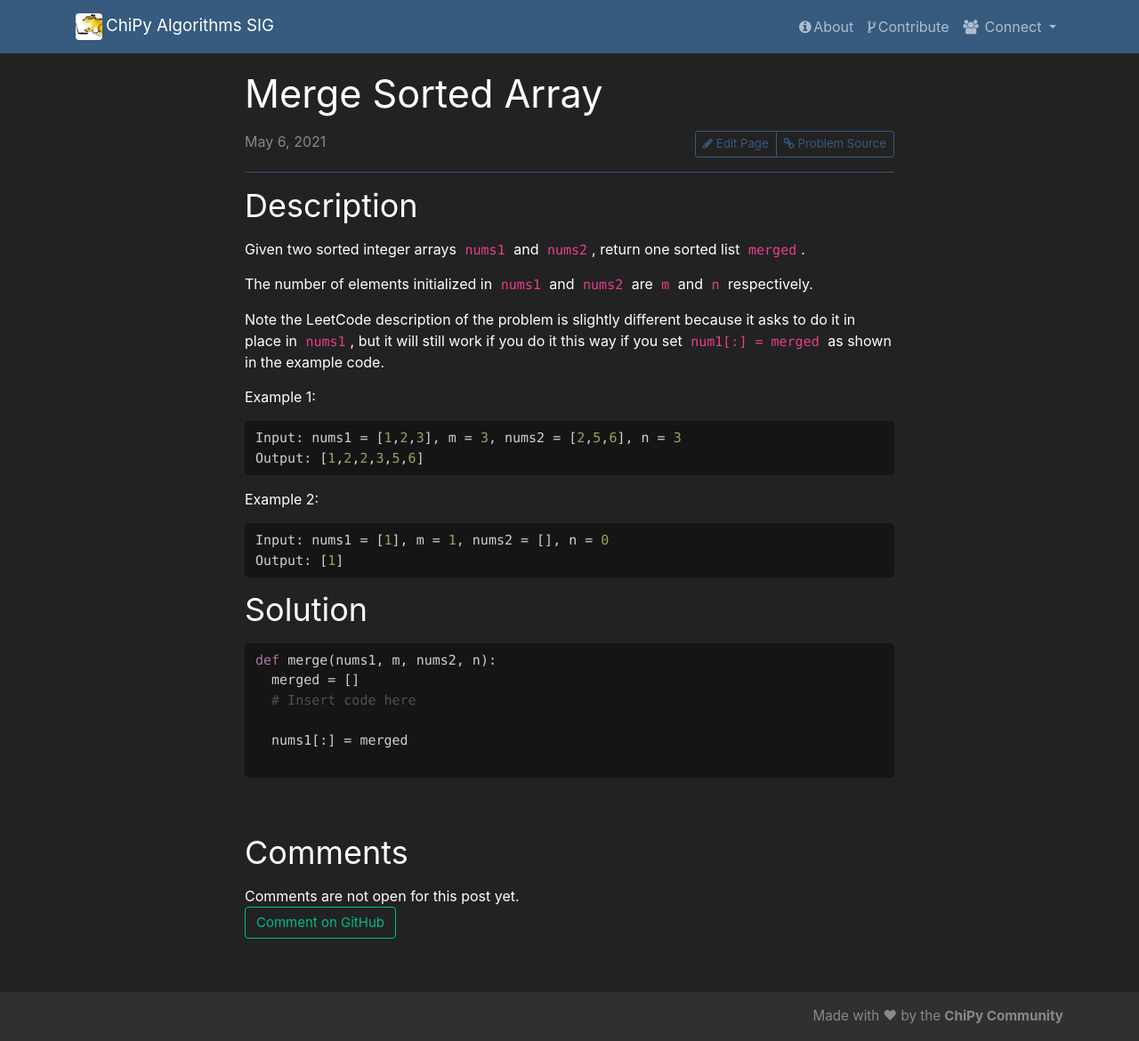
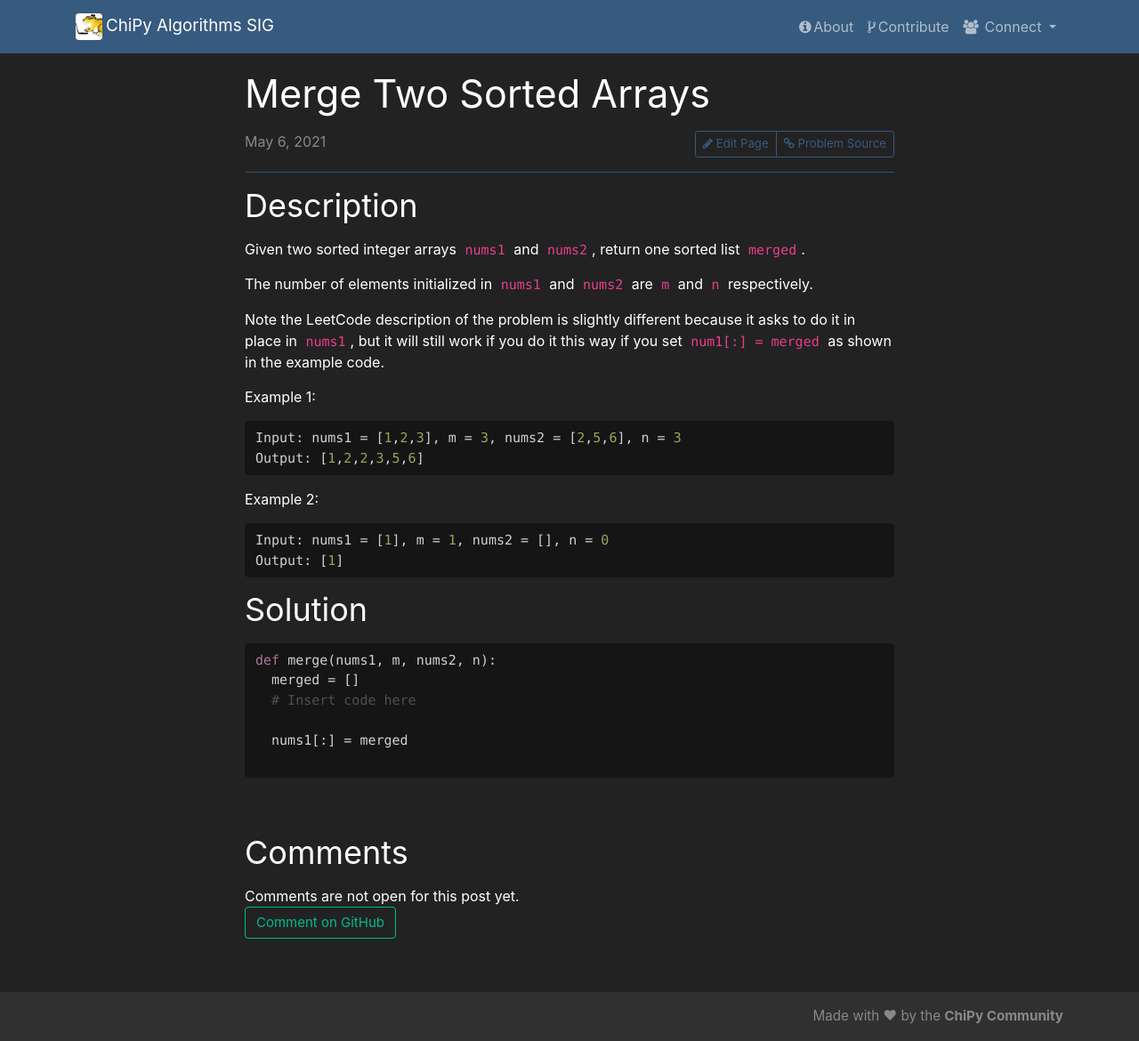
Before and after one commit to chicagopython/algosig, a Jekyll site: the page built from _posts/2021-05-06-merge-sorted-array.md, in a window 1280 px wide and 1170 px high. Shown: the whole window at 89% size. Built offline with Jekyll 4.4.1, drawn with Linux system fonts in a browser that asks for light colours; nearby versions of some CDN libraries; our own code applies the rules of GitHub Pages for plain Markdown files.

Commit message:
Update 2021-05-06-merge-sorted-array.md

```diff
--- a/_posts/2021-05-06-merge-sorted-array.md
+++ b/_posts/2021-05-06-merge-sorted-array.md
@@ -1,5 +1,5 @@
 ---
-title: Merge Sorted Array
+title: Merge Two Sorted Arrays
 category: AlgoSIG 1
 link: https://leetcode.com/problems/merge-sorted-array/
 author:
```
